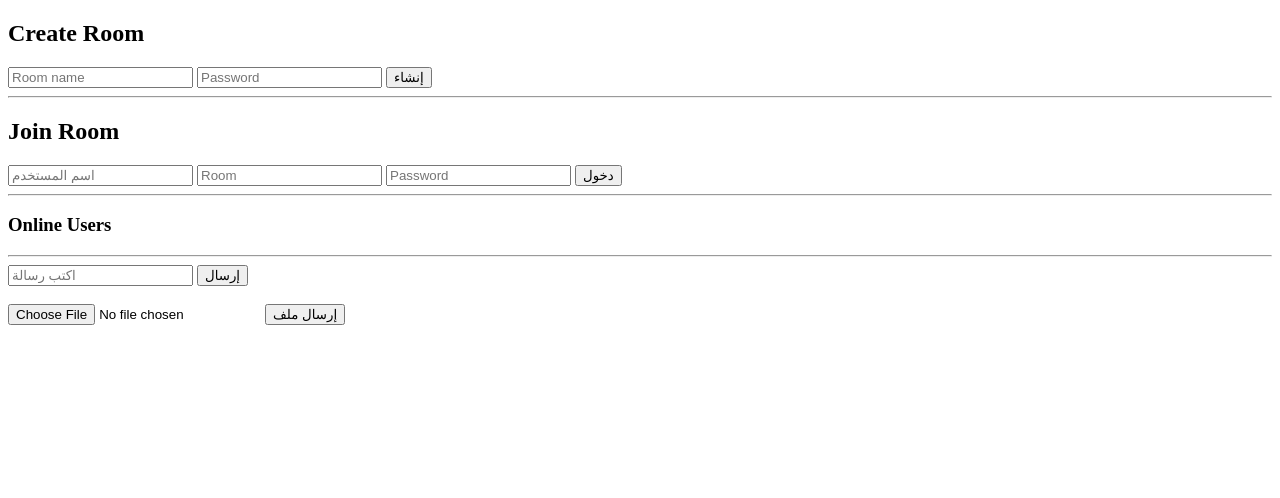
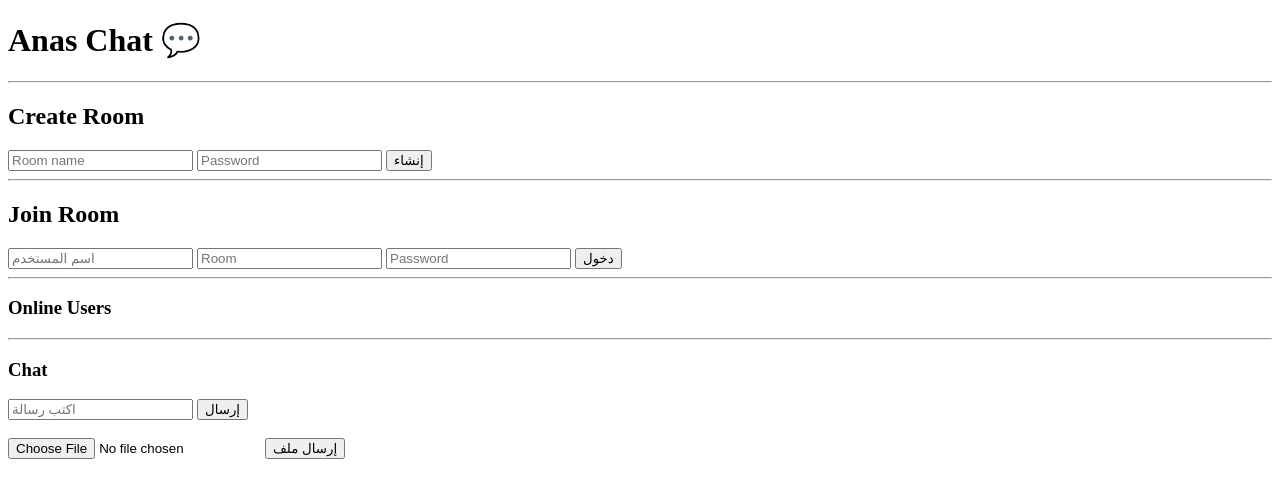
Before and after one commit to anas-km1437/Anas-Chat, a Flask app: page / in a window 1280 px wide. Shown: the top 498 px of the page. Run offline with Flask 3, Linux system fonts and the light colour scheme; some libraries are stand-ins or nearby versions.

Commit message:
Update index.html

```diff
--- a/chat-app/templates/index.html
+++ b/chat-app/templates/index.html
@@ -1,9 +1,14 @@
 <!DOCTYPE html>
 <html>
 <head>
-    <title>Chat App</title>
+    <title>Anas Chat</title>
 </head>
+
 <body>
+
+<h1>Anas Chat 💬</h1>
+
+<hr>
 
 <h2>Create Room</h2>
 
@@ -26,6 +31,8 @@
 <ul id="users"></ul>
 
 <hr>
+
+<h3>Chat</h3>
 
 <input id="msg" placeholder="اكتب رسالة">
 <button onclick="sendMessage()">إرسال</button>
@@ -84,14 +91,27 @@ function sendMessage() {
 // استقبال الرسائل
 socket.on('message', function(data) {
     let li = document.createElement("li");
-    li.textContent = data.username + ": " + (data.msg || "");
 
     if (data.file) {
-        let img = document.createElement("img");
-        img.src = "/static/uploads/" + data.file;
-        img.width = 150;
+        let media;
+
+        if (data.file.endsWith(".mp4")) {
+            media = document.createElement("video");
+            media.controls = true;
+            media.width = 200;
+        } else {
+            media = document.createElement("img");
+            media.width = 150;
+        }
+
+        media.src = "/static/uploads/" + data.file;
+
+        li.textContent = data.username + ": ";
         li.appendChild(document.createElement("br"));
-        li.appendChild(img);
+        li.appendChild(media);
+
+    } else {
+        li.textContent = data.username + ": " + (data.msg || "");
     }
 
     document.getElementById("messages").appendChild(li);
@@ -104,7 +124,7 @@ socket.on('users', function(users) {
 
     users.forEach(u => {
         let li = document.createElement("li");
-        li.textContent = u;
+        li.textContent = "🟢 " + u;
         list.appendChild(li);
     });
 });
```
